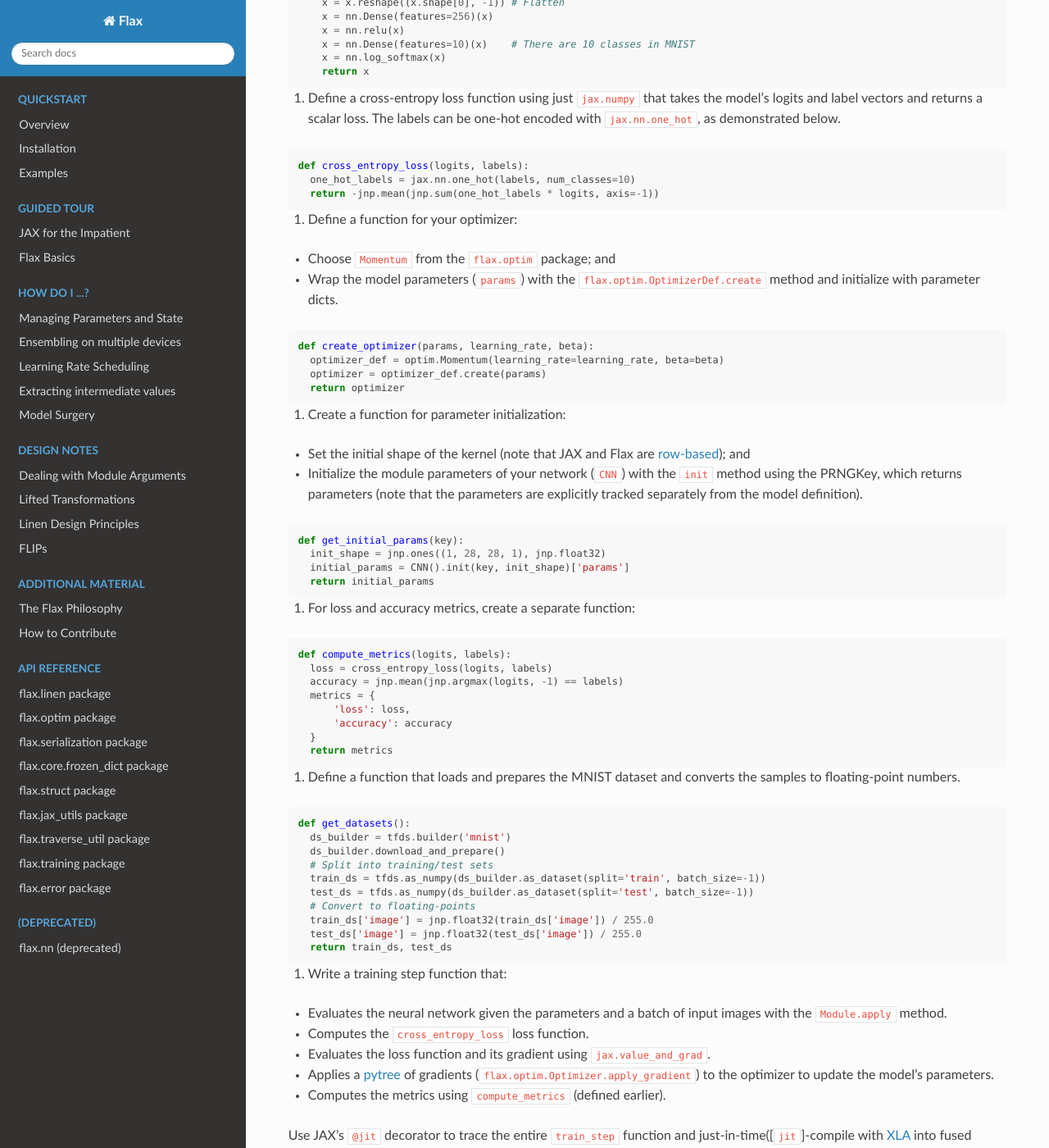
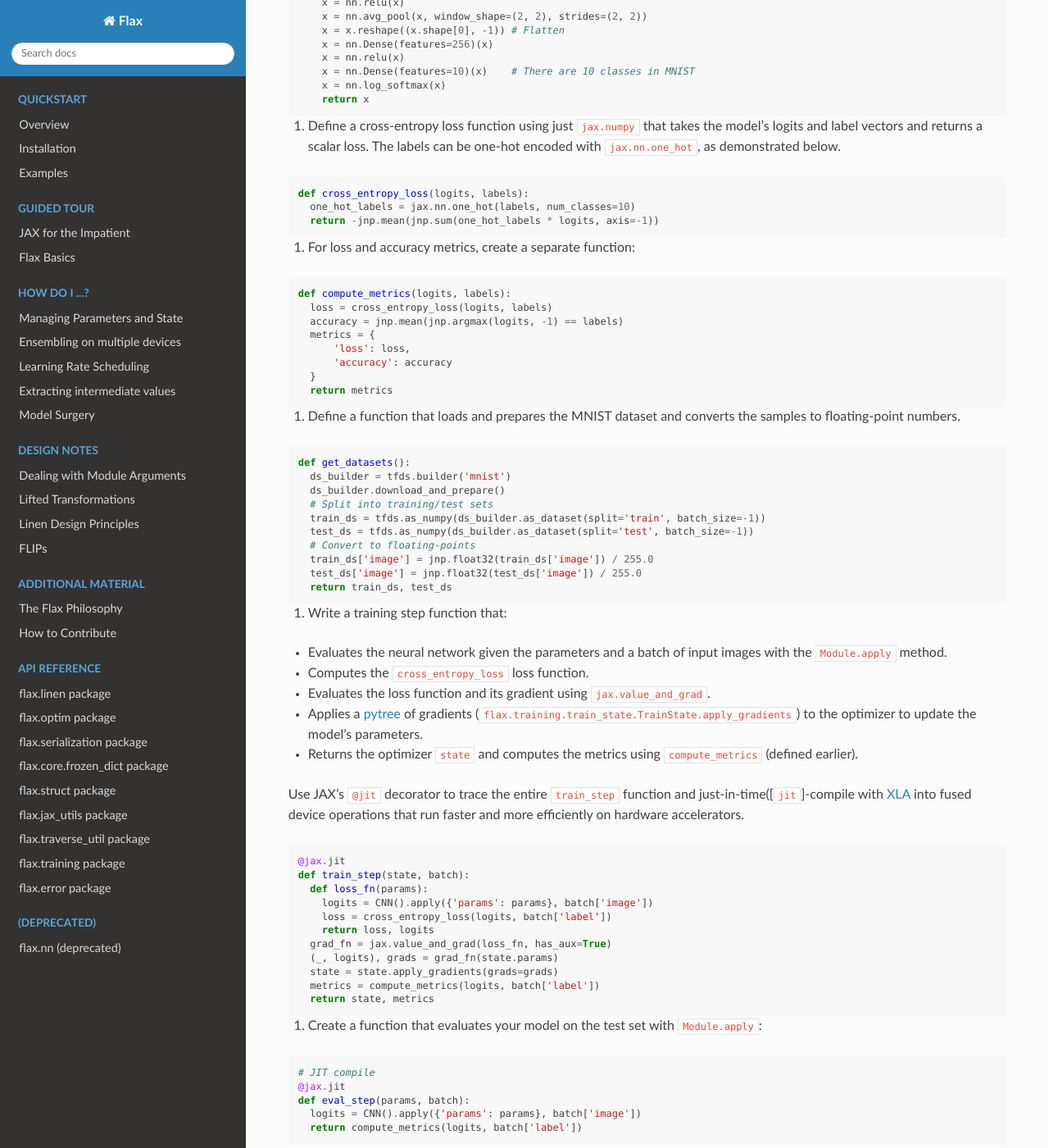
Before and after one commit to google/flax, a Sphinx documentation site: the page built from docs/annotated_mnist.md, in a window 1280 px wide and 1400 px high, scrolled down 745 px. Shown: the whole window at 82% size. Built offline with Sphinx 7.4.7 and the Read the Docs theme 2.0.0, drawn with Linux system fonts in a browser that asks for light colours; some of the changed text lies outside the part shown.

Commit message:
Update Flax annotated MNIST with Optax, TrainState

````diff
--- a/docs/annotated_mnist.md
+++ b/docs/annotated_mnist.md
@@ -2,17 +2,19 @@
 
 This tutorial demonstrates how to construct a simple convolutional neural network (CNN) using the Flax Linen API and train the network for image classification on the MNIST dataset.
 
-1. Import JAX, [JAX NumPy](https://jax.readthedocs.io/en/latest/jax.numpy.html), Flax, ordinary NumPy, and TensorFlow Datasets (TFDS). Flax can use any data-loading pipeline and this example demonstrates how to utilize TFDS.
+1. Import JAX, [JAX NumPy](https://jax.readthedocs.io/en/latest/jax.numpy.html), Flax, [Optax](https://github.com/deepmind/optax/), ordinary NumPy, and TensorFlow Datasets (TFDS). Flax can use any data-loading pipeline and this example demonstrates how to utilize TFDS.
 
 ```python
 import jax
-import jax.numpy as jnp            # JAX NumPy
+import jax.numpy as jnp               # JAX NumPy
 
-from flax import linen as nn        # The Linen API
-from flax import optim              # Optimizers
+from flax import linen as nn          # The Linen API
+from flax.training import train_state
+import optax                          # The Optax gradient processing and optimization library
 
-import numpy as np                 # Ordinary NumPy
-import tensorflow_datasets as tfds  # TFDS for MNIST
+
+import numpy as np                    # Ordinary NumPy
+import tensorflow_datasets as tfds    # TFDS for MNIST
 ```
 
 2. Create a convolutional neural network with the Linen API by subclassing [`Module`](https://flax.readthedocs.io/en/latest/flax.linen.html#core-module-abstraction). Because the architecture in this example is relatively simple—you're just stacking layers—you can define the inlined submodules directly within the `__call__` method and wrap it with the [`@compact`](https://flax.readthedocs.io/en/latest/flax.linen.html#compact-methods) decorator.
@@ -44,31 +46,7 @@
   return -jnp.mean(jnp.sum(one_hot_labels * logits, axis=-1))
 ```
 
-4. Define a function for your optimizer:
-
-  - Choose `Momentum` from the [`flax.optim`](https://flax.readthedocs.io/en/latest/flax.optim.html) package; and
-  - Wrap the model parameters (`params`) with the [`flax.optim.OptimizerDef.create`](https://flax.readthedocs.io/en/latest/flax.optim.html#flax.optim.OptimizerDef.create) method and initialize with parameter dicts.
-
-```python
-def create_optimizer(params, learning_rate, beta):
-  optimizer_def = optim.Momentum(learning_rate=learning_rate, beta=beta)
-  optimizer = optimizer_def.create(params)
-  return optimizer
-```
-
-5. Create a function for parameter initialization:
-
-  - Set the initial shape of the kernel (note that JAX and Flax are [row-based](https://flax.readthedocs.io/en/latest/notebooks/flax_basics.html#Model-parameters-&-initialization)); and
-  - Initialize the module parameters of your network (`CNN`) with the [`init`](https://flax.readthedocs.io/en/latest/flax.linen.html#flax.linen.Module.init) method using the PRNGKey, which returns parameters (note that the parameters are explicitly tracked separately from the model definition).
-
-```python
-def get_initial_params(key):
-  init_shape = jnp.ones((1, 28, 28, 1), jnp.float32)
-  initial_params = CNN().init(key, init_shape)['params']
-  return initial_params
-```
-
-6. For loss and accuracy metrics, create a separate function:
+4. For loss and accuracy metrics, create a separate function:
 
 ```python
 def compute_metrics(logits, labels):
@@ -96,31 +74,31 @@
   return train_ds, test_ds
 ```
 
-8. Write a training step function that:
+6. Write a training step function that:
 
   - Evaluates the neural network given the parameters and a batch of input images with the [`Module.apply`](https://flax.readthedocs.io/en/latest/flax.linen.html#flax.linen.Module.apply) method.
   - Computes the `cross_entropy_loss` loss function.
   - Evaluates the loss function and its gradient using [`jax.value_and_grad`](https://jax.readthedocs.io/en/latest/jax.html#jax.value_and_grad).
-  - Applies a [pytree](https://jax.readthedocs.io/en/latest/pytrees.html#pytrees-and-jax-functions) of gradients ([`flax.optim.Optimizer.apply_gradient`](https://flax.readthedocs.io/en/latest/flax.optim.html#flax.optim.Optimizer.apply_gradient)) to the optimizer to update the model's parameters.
-  - Computes the metrics using `compute_metrics` (defined earlier).
+  - Applies a [pytree](https://jax.readthedocs.io/en/latest/pytrees.html#pytrees-and-jax-functions) of gradients (`flax.training.train_state.TrainState.apply_gradients`) to the optimizer to update the model's parameters.
+  - Returns the optimizer `state` and computes the metrics using `compute_metrics` (defined earlier).
 
   Use JAX's [`@jit`](https://jax.readthedocs.io/en/latest/jax.html#jax.jit) decorator to trace the entire `train_step` function and just-in-time([`jit`]-compile with [XLA](https://www.tensorflow.org/xla) into fused device operations that run faster and more efficiently on hardware accelerators.
 
 ```python
 @jax.jit
-def train_step(optimizer, batch):
+def train_step(state, batch):
   def loss_fn(params):
     logits = CNN().apply({'params': params}, batch['image'])
     loss = cross_entropy_loss(logits, batch['label'])
     return loss, logits
   grad_fn = jax.value_and_grad(loss_fn, has_aux=True)
-  (_, logits), grad = grad_fn(optimizer.target)
-  optimizer = optimizer.apply_gradient(grad)
+  (_, logits), grads = grad_fn(state.params)
+  state = state.apply_gradients(grads=grads)
   metrics = compute_metrics(logits, batch['label'])
-  return optimizer, metrics
+  return state, metrics
 ```
 
-9. Create a function that evaluates your model on the test set with [`Module.apply`](https://flax.readthedocs.io/en/latest/flax.linen.html#flax.linen.Module.apply):
+7. Create a function that evaluates your model on the test set with [`Module.apply`](https://flax.readthedocs.io/en/latest/flax.linen.html#flax.linen.Module.apply):
 
 ```python
 # JIT compile
@@ -130,15 +108,15 @@
   return compute_metrics(logits, batch['label'])
 ```
 
-10. Define a training function that:
+8. Define a training function that:
 
   - Shuffles the training data before each epoch using [`jax.random.permutation`](https://jax.readthedocs.io/en/latest/_autosummary/jax.random.permutation.html) that takes a PRNGKey as a parameter (check the [JAX - the sharp bits](https://jax.readthedocs.io/en/latest/notebooks/Common_Gotchas_in_JAX.html#JAX-PRNG)).
   - Runs an optimization step for each batch.
   - Retrieves the training metrics from the device with `jax.device_get` and computes their mean across each batch in an epoch.
-  - Returns the optimizer with updated parameters and the training loss and accuracy metrics.
+  - Returns the optimizer `state` with updated parameters and the training loss and accuracy metrics (`training_epoch_metrics`).
 
 ```python
-def train_epoch(optimizer, train_ds, batch_size, epoch, rng):
+def train_epoch(state, train_ds, batch_size, epoch, rng):
   train_ds_size = len(train_ds['image'])
   steps_per_epoch = train_ds_size // batch_size
 
@@ -150,7 +128,7 @@
 
   for perm in perms:
     batch = {k: v[perm, ...] for k, v in train_ds.items()}
-    optimizer, metrics = train_step(optimizer, batch)
+    state, metrics = train_step(state, batch)
     batch_metrics.append(metrics)
 
   training_batch_metrics = jax.device_get(batch_metrics)
@@ -160,10 +138,10 @@
 
   print('Training - epoch: %d, loss: %.4f, accuracy: %.2f' % (epoch, training_epoch_metrics['loss'], training_epoch_metrics['accuracy'] * 100))
 
-  return optimizer, training_epoch_metrics
+  return state, training_epoch_metrics
 ```
 
-11. Create a model evaluation function that:
+9. Create a model evaluation function that:
 
   - Retrieves the evaluation metrics from the device with `jax.device_get`.
   - Copies the metrics [data stored](https://flax.readthedocs.io/en/latest/design_notes/linen_design_principles.html#how-are-parameters-represented-and-how-do-we-handle-general-differentiable-algorithms-that-update-stateful-variables) in a JAX [pytree](https://jax.readthedocs.io/en/latest/pytrees.html#pytrees-and-jax-functions).
@@ -176,13 +154,13 @@
   return eval_summary['loss'], eval_summary['accuracy']
 ```
 
-12. Download the dataset and preprocess it:
+10. Download the dataset and preprocess it:
 
 ```python
 train_ds, test_ds = get_datasets()
 ```
 
-13. Initialize the parameters and instantiate the optimizer with [PRNGs](https://jax.readthedocs.io/en/latest/notebooks/Common_Gotchas_in_JAX.html#JAX-PRNG):
+11. [PRNGs](https://jax.readthedocs.io/en/latest/notebooks/Common_Gotchas_in_JAX.html#JAX-PRNG):
 
   - Get one [PRNGKey](https://jax.readthedocs.io/en/latest/_autosummary/jax.random.PRNGKey.html#jax.random.PRNGKey) and [split](https://jax.readthedocs.io/en/latest/_autosummary/jax.random.split.html#jax.random.split) it to get a second key that you'll use for parameter initialization. (Learn more about [PRNG chains](https://flax.readthedocs.io/en/latest/design_notes/linen_design_principles.html#how-are-parameters-represented-and-how-do-we-handle-general-differentiable-algorithms-that-update-stateful-variables) and [JAX PRNG design](https://github.com/google/jax/blob/master/design_notes/prng.md).)
 
@@ -191,55 +169,63 @@
 rng, init_rng = jax.random.split(rng)
 ```
 
-14. Initialize the model's parameters:
+12. Instantiate the `CNN` model and initialize its parameters using a PRNG:
 
 ```python
-params = get_initial_params(init_rng)
+cnn = CNN()
+params = cnn.init(init_rng, jnp.ones([1, 28, 28, 1]))['params']
 ```
 
-15. Initiate the variables and instantiate the optimizer:
+13. Instantiate the [SGD optimizer with Optax](https://optax.readthedocs.io/en/latest/api.html#sgd):
 
 ```python
 learning_rate = 0.1
-beta = 0.9
+nesterov_momentum = 0.9
+
+tx = optax.sgd(learning_rate=learning_rate, nesterov=nesterov_momentum)
+```
+
+14. Create a new [`TrainState`](https://flax.readthedocs.io/en/latest/flip/1009-optimizer-api.html#train-state) data class that applies the gradients and updates the optimizer state and parameters:
+
+```python
+state = train_state.TrainState.create(apply_fn=cnn.apply, params=params, tx=tx)
+```
+
+15. Train the network and evaluate it:
+
+```python
 num_epochs = 10
 batch_size = 32
 
-optimizer = create_optimizer(params, learning_rate=learning_rate, beta=beta)
-```
-
-16. Train the network and evaluate it:
-
-```python
 for epoch in range(1, num_epochs + 1):
   # Use a separate PRNG key to permute image data during shuffling
   rng, input_rng = jax.random.split(rng)
   # Run an optimization step over a training batch
-  optimizer, train_metrics = train_epoch(optimizer, train_ds, batch_size, epoch, input_rng)
+  state, train_metrics = train_epoch(state, train_ds, batch_size, epoch, input_rng)
   # Evaluate on the test set after each training epoch
-  test_loss, test_accuracy = eval_model(optimizer.target, test_ds)
+  test_loss, test_accuracy = eval_model(state.params, test_ds)
   print('Testing - epoch: %d, loss: %.2f, accuracy: %.2f' % (epoch, test_loss, test_accuracy * 100))
 ```
 
-    Training - epoch: 1, loss: 0.1326, accuracy: 95.94
-    Testing - epoch: 1, loss: 0.05, accuracy: 98.24
-    Training - epoch: 2, loss: 0.0468, accuracy: 98.58
-    Testing - epoch: 2, loss: 0.04, accuracy: 98.62
-    Training - epoch: 3, loss: 0.0325, accuracy: 98.99
-    Testing - epoch: 3, loss: 0.03, accuracy: 99.09
-    Training - epoch: 4, loss: 0.0228, accuracy: 99.25
-    Testing - epoch: 4, loss: 0.03, accuracy: 99.03
-    Training - epoch: 5, loss: 0.0178, accuracy: 99.46
-    Testing - epoch: 5, loss: 0.03, accuracy: 99.17
-    Training - epoch: 6, loss: 0.0188, accuracy: 99.39
-    Testing - epoch: 6, loss: 0.03, accuracy: 99.04
-    Training - epoch: 7, loss: 0.0133, accuracy: 99.55
-    Testing - epoch: 7, loss: 0.05, accuracy: 98.98
-    Training - epoch: 8, loss: 0.0136, accuracy: 99.58
-    Testing - epoch: 8, loss: 0.04, accuracy: 99.07
-    Training - epoch: 9, loss: 0.0090, accuracy: 99.73
-    Testing - epoch: 9, loss: 0.03, accuracy: 99.18
-    Training - epoch: 10, loss: 0.0073, accuracy: 99.78
-    Testing - epoch: 10, loss: 0.03, accuracy: 99.20
+    Training - epoch: 1, loss: 0.2008, accuracy: 93.82
+    Testing - epoch: 1, loss: 0.07, accuracy: 97.62
+    Training - epoch: 2, loss: 0.0630, accuracy: 98.02
+    Testing - epoch: 2, loss: 0.04, accuracy: 98.60
+    Training - epoch: 3, loss: 0.0433, accuracy: 98.66
+    Testing - epoch: 3, loss: 0.04, accuracy: 98.89
+    Training - epoch: 4, loss: 0.0334, accuracy: 98.97
+    Testing - epoch: 4, loss: 0.03, accuracy: 99.07
+    Training - epoch: 5, loss: 0.0265, accuracy: 99.15
+    Testing - epoch: 5, loss: 0.03, accuracy: 98.79
+    Training - epoch: 6, loss: 0.0205, accuracy: 99.36
+    Testing - epoch: 6, loss: 0.03, accuracy: 99.10
+    Training - epoch: 7, loss: 0.0170, accuracy: 99.48
+    Testing - epoch: 7, loss: 0.03, accuracy: 99.10
+    Training - epoch: 8, loss: 0.0148, accuracy: 99.53
+    Testing - epoch: 8, loss: 0.03, accuracy: 98.86
+    Training - epoch: 9, loss: 0.0113, accuracy: 99.66
+    Testing - epoch: 9, loss: 0.03, accuracy: 99.05
+    Training - epoch: 10, loss: 0.0093, accuracy: 99.73
+    Testing - epoch: 10, loss: 0.03, accuracy: 99.21
 
 Once the training and testing is done after 10 epochs, the output should show that your model was able to achieve approximately 99% accuracy.
````
Also changed, not shown: other parts of docs/annotated_mnist.md (+1 -1 lines).
